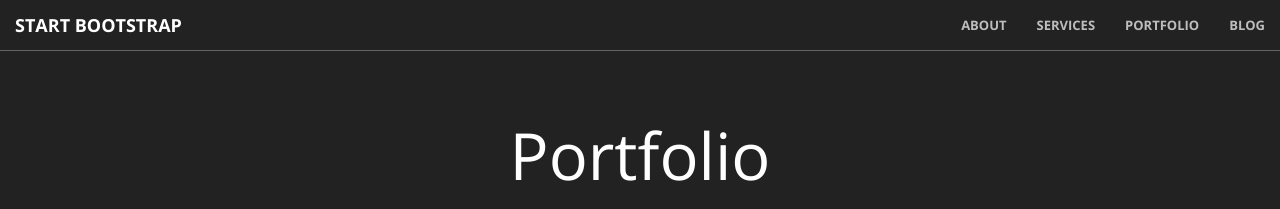
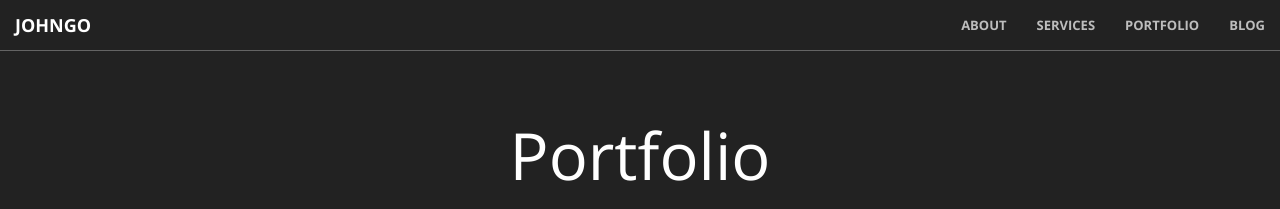
Before and after one commit to Koluskomtu/lafosse, a Jekyll site: the page portfolio.html, which Jekyll copies as it is, in a window 1280 px wide. Shown: the top 209 px of the page. Built offline with Jekyll 4.4.1, drawn with Linux system fonts in a browser that asks for light colours.

Commit message:
Update portfolio.html

```diff
--- a/portfolio.html
+++ b/portfolio.html
@@ -32,7 +32,7 @@
 					<span class="icon-bar"></span>
 					<span class="icon-bar"></span>
 					</button>
-					<a class="navbar-brand page-scroll" href="">Start Bootstrap</a>
+					<a class="navbar-brand page-scroll" href="https://koluskomtu.github.io/lafosse/">Johngo</a>
 				</div>
 				<!-- Collect the nav links, forms, and other content for toggling -->
 				<div class="collapse navbar-collapse" id="bs-example-navbar-collapse-1">
```
